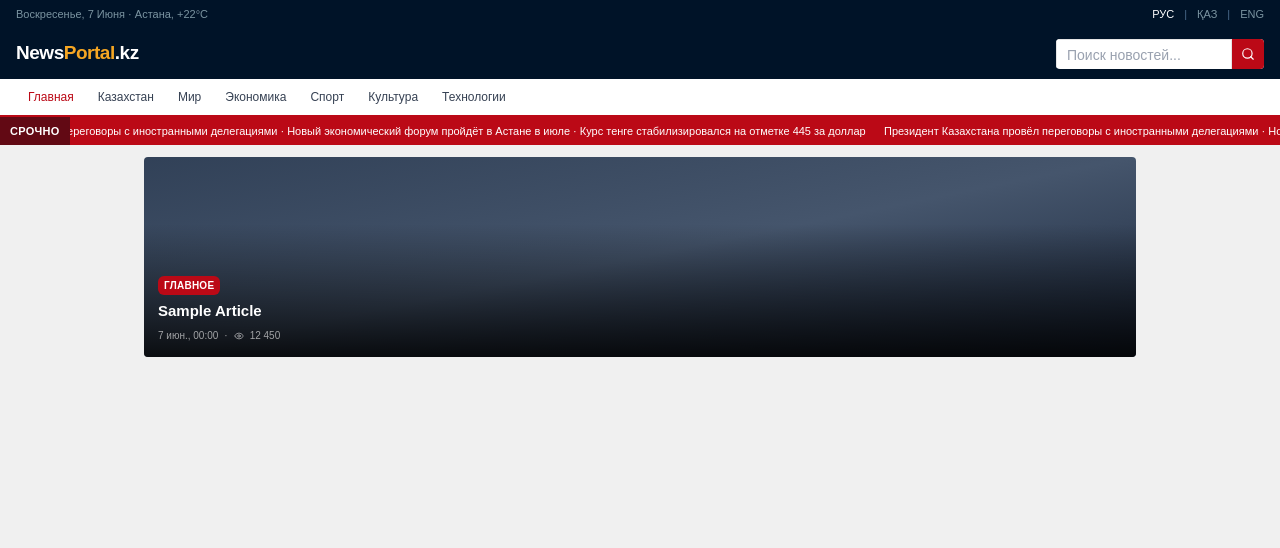
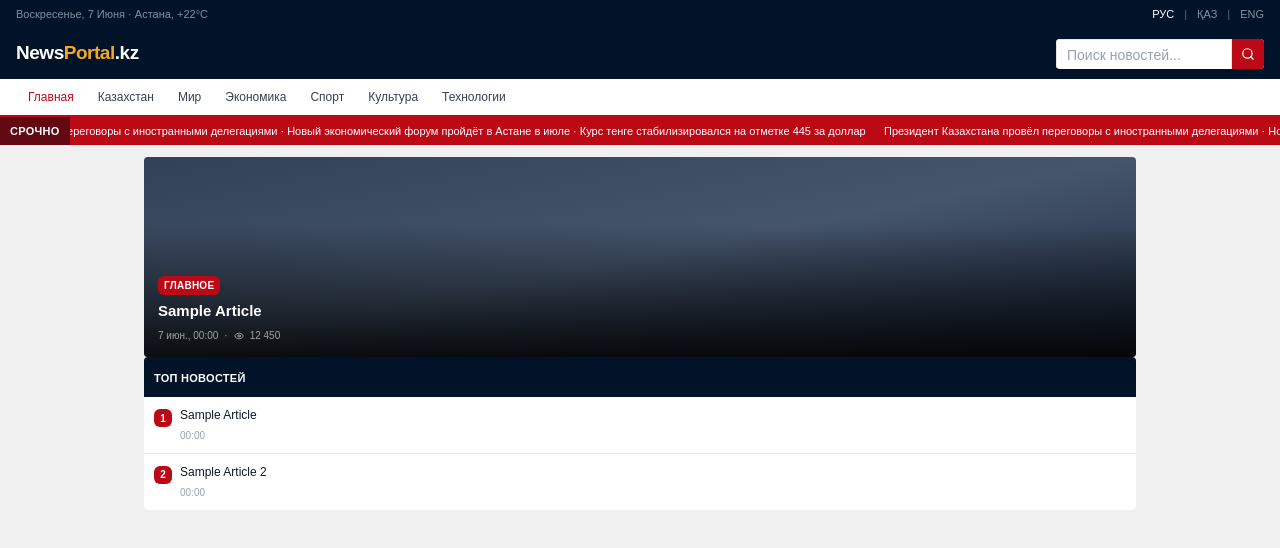
Before and after one commit to raz-banned/news-portal, a React (Vite) app: page / in a window 1280 px wide. Shown: the top 548 px of the page. Built offline with nearby package versions, Linux system fonts and the light colour scheme.

Commit message:
feat(articles): add Sidebar column including count, title and date

```diff
--- /dev/null
+++ b/src/components/portal/TopNewsSidebar.tsx
@@ -0,0 +1,43 @@
+import type { Article } from "@/features/articles/types"
+import { formatTime } from "@/lib/utils"
+
+interface TopNewsSidebarProps {
+  articles: Article[]
+}
+
+const MAX_ITEMS = 5
+
+export function TopNewsSidebar({ articles }: TopNewsSidebarProps) {
+  const items = articles.slice(0, MAX_ITEMS)
+
+  return (
+    <div className="flex flex-col overflow-hidden rounded">
+      <div className="bg-portal-navy px-2.5 py-2">
+        <span className="text-[11px] font-semibold tracking-wide text-white uppercase">
+          Топ новостей
+        </span>
+      </div>
+
+      <div className="flex flex-col gap-px bg-gray-200">
+        {items.map((article, index) => (
+          <div
+            key={article.id}
+            className="flex cursor-pointer items-start gap-2 bg-white px-2.5 py-2.5 transition-colors hover:bg-gray-50"
+          >
+            <span className="mt-0.5 flex size-4.5 shrink-0 items-center justify-center rounded-sm bg-portal-red text-[10px] font-bold text-white">
+              {index + 1}
+            </span>
+            <div className="min-w-0">
+              <p className="line-clamp-3 text-xs leading-[1.4] font-medium text-gray-900">
+                {article.title}
+              </p>
+              <p className="mt-1 text-[10px] text-gray-400">
+                {formatTime(article.created_at)}
+              </p>
+            </div>
+          </div>
+        ))}
+      </div>
+    </div>
+  )
+}
--- a/src/pages/HomePage.tsx
+++ b/src/pages/HomePage.tsx
@@ -1,8 +1,26 @@
 import { HeroArticle } from "@/components/portal/HeroArticle"
-import { useArticles } from "@/features/articles/hooks/useArticles"
+import { TopNewsSidebar } from "@/components/portal/TopNewsSidebar"
 
 export function HomePage() {
+  const articles = [
+    {
+      id: 1,
+      title: "Sample Article",
+      content: "Sample content",
+      created_at: new Date().toDateString(),
+      author_id: 1,
+    },
+    {
+      id: 2,
+      title: "Sample Article 2",
+      content: "Sample content 2",
+      created_at: new Date().toDateString(),
+      author_id: 1,
+    },
+  ]
+
   return (
+    <>
       <HeroArticle
         article={{
           id: 1,
@@ -12,5 +30,7 @@ export function HomePage() {
           author_id: 1,
         }}
       />
+      <TopNewsSidebar articles={articles} />
+    </>
   )
 }
```
Lines whose indentation alone changed are shown as unchanged.
